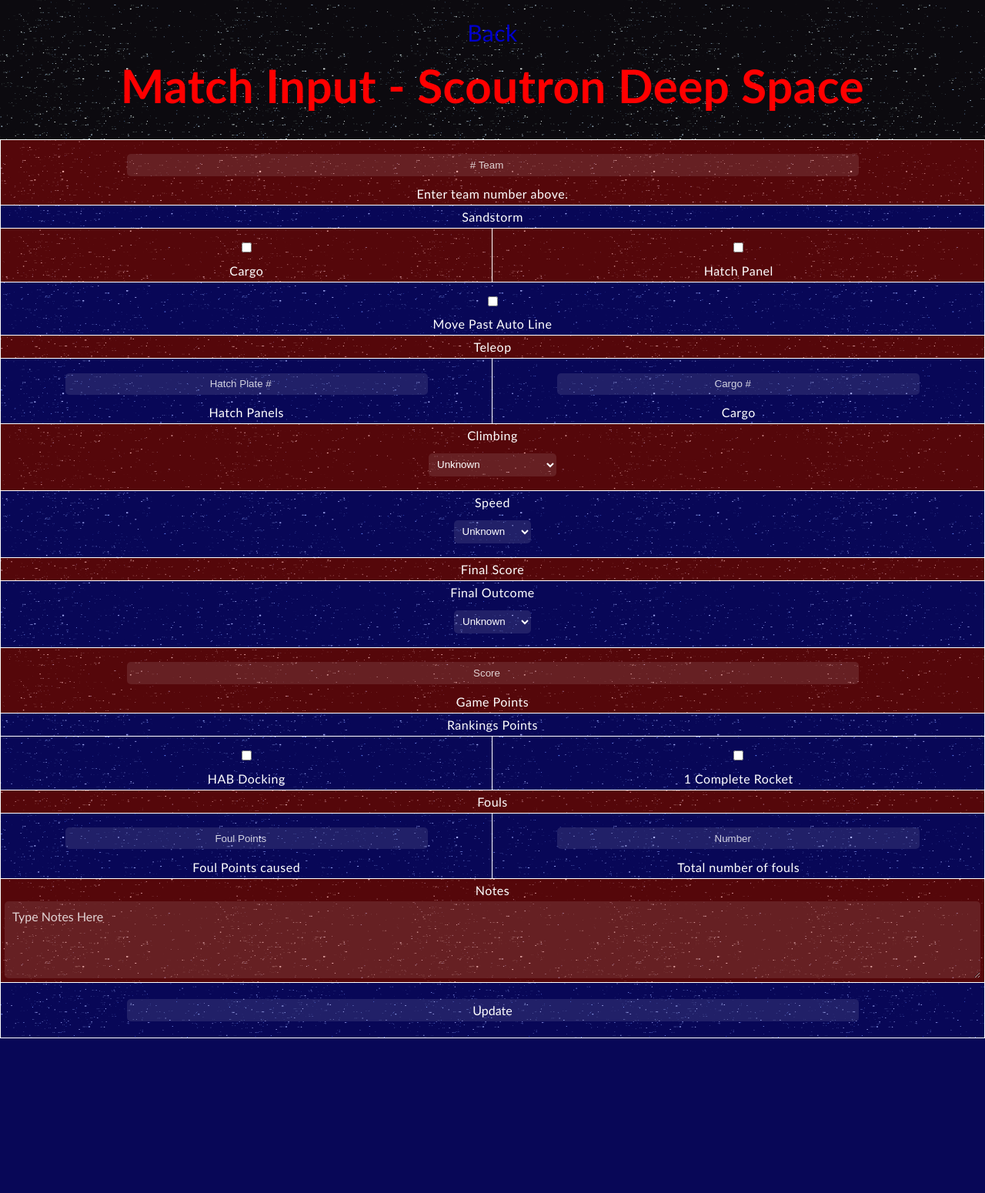
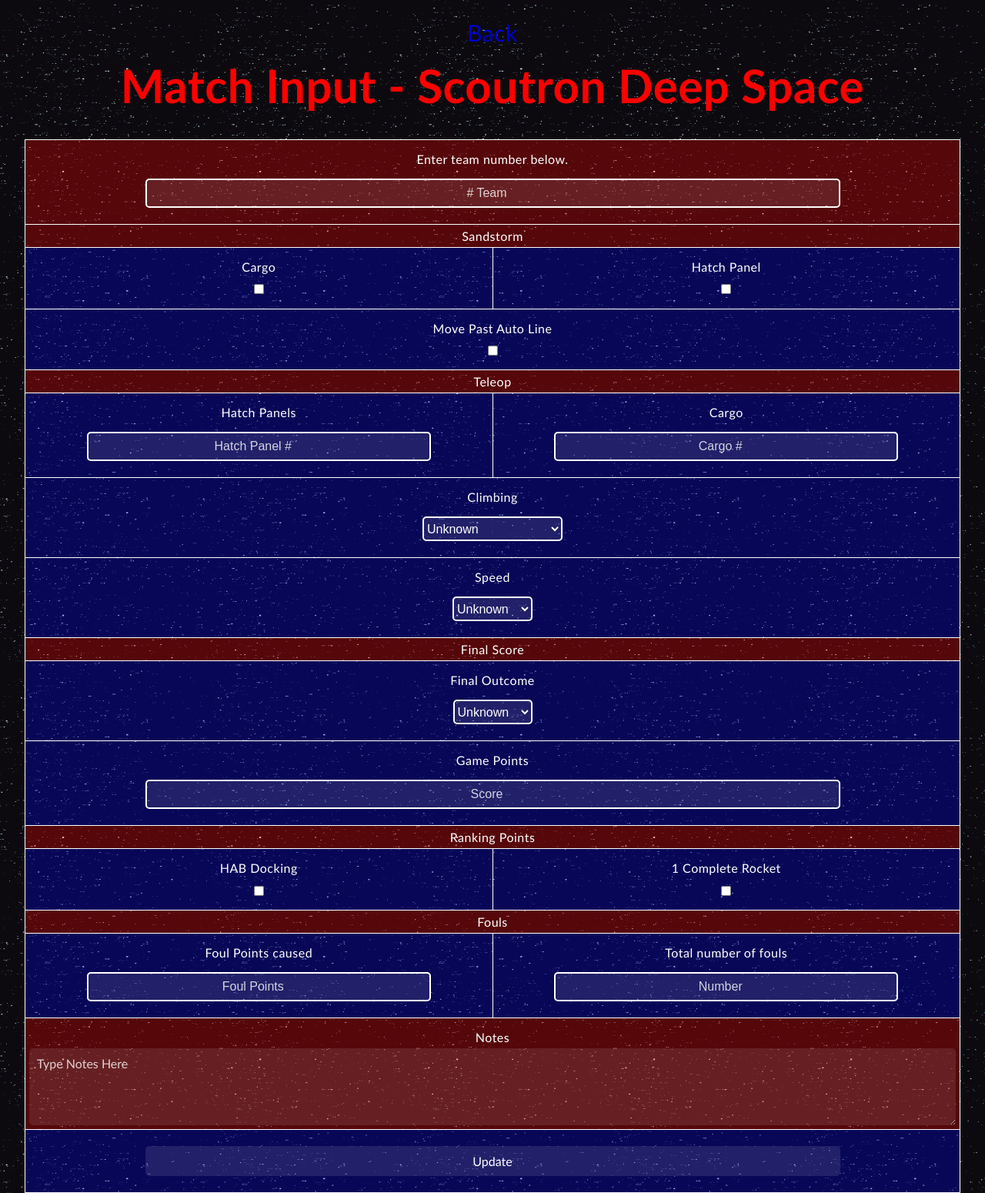
Before and after one commit to Team41Robotics/Scoutron-2019, a PHP site: page /input_match.html in a window 1280 px wide. Shown: the whole page at 77% size. Before the commit the page ends 1349 px from the top, so only its background shows below. Run offline with PHP 8.4, Linux system fonts and the light colour scheme.

Commit message:
Finished match input

```diff
--- /dev/null
+++ b/alternateTableColors.css
@@ -0,0 +1,6 @@
+tr:nth-child(even){
+	background-color: rgba(0, 0, 255, 0.3);
+}
+tr:nth-child(odd){
+	background-color: rgba(255, 0, 0, 0.3);
+}
--- a/form.js
+++ b/form.js
@@ -38,8 +38,6 @@ function randomize(){
 	    input.value = Math.round(Math.random()*200);
 	  } else if (input.type == "checkbox"){
 	    input.checked = (Math.round(Math.random()) == 1) ? true : false;
-	  } else if (input.type == "range"){
-	    input.value = Math.round(Math.random() * input.max);
 	  }
 	}
 	document.querySelector("select").selectedIndex = Math.round(Math.random()*4);
--- a/input_match.html
+++ b/input_match.html
@@ -1,14 +1,13 @@
 <html>
-
 	<head>
 		<script type="text/javascript" src="./form.js"></script>
 		<link href="./style.css" rel="stylesheet" />
-		<title>Scouting</title>
+		<title>Match Scouting</title>
 		<meta name="viewport" content="width=device-width, initial-scale=1.0, user-scalable=no" />
 		<script type="text/javascript">
 			function formCallback(data){
 				if (data.logged_in){
-			//document.getElemendById("status").innerHTML = "Successfully sent data on Team " + document.querySelector("input[name=Team_Number]").value;
+					// document.getElemendById("status").innerHTML = "Successfully sent data on Team " + document.querySelector("input[name=Team_Number]").value;
 					document.querySelector("form").reset();
 					window.scrollTo(0, 0);
 				} else {
@@ -16,6 +15,14 @@
 				}
 			}
 		</script>
+		<style>
+			tr {
+				background-color: rgba(0, 0, 255, 0.3);
+			}
+			tr.title {
+				background-color: rgba(255, 0, 0, 0.3);
+			}
+		</style>
 	</head>
 
 	<body>
@@ -26,44 +33,44 @@
 		<p id="status"></p>
 		<form action="./form/input_match.php" method="POST">
 		<table id="table">
-			<tr>
+			<tr class="title">
 				<td colspan="2">
+					<label for="Team_Number">Enter team number below.</label>
 					<input type="number" placeholder="# Team" name="Team_Number" min="0" step="1" />
-					<label for="Team_Number">Enter team number above.
-
-					</label>
 				</td>
 			</tr>
-			<tr>
+			<tr class="title">
 				<td colspan="2">Sandstorm</td>
 			</tr>
 			<tr>
 				<td>
-					<input type="checkbox" id="cbox1" value="1" name="Auton_Line"/>
 					<label for="cbox1">Cargo</label>
+					<input type="checkbox" id="cbox1" value="1" name="Auton_Line" />
 				</td>
-				<td>
-					<input type="checkbox" id="cbox2" value="1" name="Hatch_Auton"/>
+				<td class="test">
 					<label for="cbox2">Hatch Panel</label>
-				</td></tr>
-				<tr><td colspan="2">
-					<input type="checkbox" id="cbox3" value="1" name="Cargo_Auton" />
-					<label for="cbox3">Move Past Auto Line</label>
+					<input type="checkbox" id="cbox2" value="1" name="Hatch_Auton" />
 				</td>
 			</tr>
 			<tr>
+				<td colspan="2">
+					<label for="cbox3">Move Past Auto Line</label>
+					<input type="checkbox" id="cbox3" value="1" name="Cargo_Auton" />
+				</td>
+			</tr>
+			<tr class="title">
 				<td colspan="2">Teleop</td>
 			</tr>
 			<tr>
 				<td>
-					<input type="number" placeholder="Hatch Plate #" name="Hatch_Teleop" min="0" step="1" />
 					<label for="Hatch_Teleop">Hatch Panels</label>
+					<input type="number" placeholder="Hatch Panel #" name="Hatch_Teleop" min="0" step="1" />
 				</td>
 				<td>
+					<label for="Cargo_Teleop">Cargo</label>
 					<input type="number" placeholder="Cargo #" name="Cargo_Teleop" min="0" step="1" />
-					<label for="Cargo_Teleop">Cargo</label>
-				</td></tr>
-
+				</td>
+			</tr>
 			</tr>
 			<tr>
 				<td colspan="2">
@@ -88,11 +95,13 @@
 						<option value="3">Fast</option>
 						<option value="4">The Flash</option>
 					</select>
+				</td>
 			</tr>
-			<tr><td colspan="2">
-					<label for="Final_Score">Final Score</label>
+			<tr class="title">
+				<td colspan="2">
+					Final Score
 				</td>
-			<tr>
+			</tr>
 			<td colspan="2">
 				<label for="Outcome">Final Outcome</label>
 				<select name="Outcome">
@@ -101,40 +110,42 @@
 					<option value="1">Tie (1 RP)</option>
 					<option value="2">Win (2 RP)</option>
 				</select>
-			 </tr>
+			</td>
 			<tr>
 				<td colspan="2">
-					<input type="number" placeholder="Score" name="Total_Game_Points" min="0" step="1" /> Game Points
-				</td></tr>
+					<label for="Total_Game_Points">Game Points</label>
+					<input type="number" placeholder="Score" id="Total_Game_Points" name="Total_Game_Points" min="0" step="1" />
+				</td>
 			</tr>
-			<tr><td colspan="2">
-					<label for="Ranking_Points">Rankings Points</label>
+			<tr class="title">
+				<td colspan="2">
+					Ranking Points
 				</td>
-			<tr>
-			<tr>
-				<td>
-					 <input type="checkbox" id="cbox5" value="0.5" name="HAB_Docking"/>
-					<label for="cbox5">HAB Docking</label>
-				</td>
-				<td>
-					 <input type="checkbox" id="cbox6" value="0.5" name="Complete_Rocket"/>
-					<label for="cbox6">1 Complete Rocket</label>
-				</td>
-
-			<tr>
-				<td colspan="6">Fouls</td>
 			</tr>
 			<tr>
 				<td>
-					<input type="number" placeholder="Foul Points" id="fp" name="Foul_Points" min="0" step="1" />
-					<label for="fp">Foul Points caused</label>
+					<label for="cbox5">HAB Docking</label>
+					<input type="checkbox" id="cbox5" value="0.5" name="HAB_Docking"/>
 				</td>
 				<td>
-					<input type="number" placeholder="Number" id="#fouls" name="Number_Of_Fouls" min="0" step="1" />
-					<label for="#fouls">Total number of fouls</label>
+					<label for="cbox6">1 Complete Rocket</label>
+					<input type="checkbox" id="cbox6" value="0.5" name="Complete_Rocket"/>
 				</td>
 			</tr>
+			<tr class="title">
+				<td colspan="2">Fouls</td>
+			</tr>
 			<tr>
+				<td>
+					<label for="fp">Foul Points caused</label>
+					<input type="number" placeholder="Foul Points" id="fp" name="Foul_Points" min="0" step="1" />
+				</td>
+				<td>
+					<label for="fouls">Total number of fouls</label>
+					<input type="number" placeholder="Number" id="fouls" name="Number_Of_Fouls" min="0" step="1" />
+				</td>
+			</tr>
+			<tr class="title">
 				<td colspan="2">
 					<label for="Notes">Notes</label>
 					<textarea cols="40" rows="5" class="notes scroll" placeholder="Type Notes Here" name="Notes"></textarea>
@@ -142,9 +153,7 @@
 			</tr>
 			<tr>
 				<td colspan="2">
-
 					<input type="submit" value="Update" />
-
 				</td>
 			</tr>
 		</table>
--- a/login.html
+++ b/login.html
@@ -9,6 +9,9 @@
 			#username, #password {
 				width: 60%;
 				min-width: 100px;
+			}
+			input {
+				font-size: 1em;
 			}
 		</style>
 		<script type="text/javascript">
--- a/ranking.html
+++ b/ranking.html
@@ -3,6 +3,7 @@
 <head>
     <link href="https://fonts.googleapis.com/css?family=VT323" rel="stylesheet" />
     <link href="./style.css" rel="stylesheet" />
+    <link href="./alternateTableColors.css" rel="stylesheet" />
     <script type="text/javascript" src="./form.js"></script>
     <title>Scoutron Ranking</title>
     <style>
--- a/style.css
+++ b/style.css
@@ -13,7 +13,7 @@ body {
 	font-family: Calibri, Helvetica, sans-serif;
 	letter-spacing: .5px;
 	font-size:20px;
-	background: url("spaceMoving.gif");
+	background: url("./img/spaceMoving.gif");
 	background-size: 20%;
 	color: white;
 	display: flex;
@@ -41,13 +41,6 @@ a:hover{
 	background-color: rgba(255, 255, 255, 0.15);
 }
 
-tr:nth-child(even){
-	background-color: rgba(0, 0, 255, 0.3);
-}
-tr:nth-child(odd){
-	background-color: rgba(255, 0, 0, 0.3);
-}
-
 h1 {
 	color: red;
     padding: 0.5px;
@@ -60,9 +53,10 @@ h2 {
 }
 table {
 	border-collapse: collapse;
-	width: 100%;
+	width: 95%;
+	margin: 0 auto;
 }
-table td, table th {
+td, th {
 	text-align: center;
 	border: 1px solid;
 	border-collapse: collapse;
@@ -79,28 +73,6 @@ table td, table th {
 }
 .data tr {
 	width: 100%;
-}
-@keyframes example {
-	0%{transform: rotate(0deg);height:1em;}
-	50%{height:6em;}
-	100%{transform: rotate(720deg);height:1em;}
-}
-@keyframes example1 {
-	0%{transform: rotate(720deg);height:1em;}
-	50%{height:6em;}
-	100%{transform: rotate(0deg);height:1em;}
-}
-.logo, logo2 {
-	height: 6em;
-	position: absolute;
-	right: 10px;
-	animation-name: example;
-	animation-timing-function: linear;
-	animation-duration: 5s;
-	animation-iteration-count: infinite;
-}
-.logo2 {
-	animation-name: example1;
 }
 .scroll::-webkit-scrollbar-track {
 	-webkit-box-shadow: inset 0 0 6px rgba(0, 0, 0, 0.6);
@@ -134,13 +106,14 @@ table td, table th {
 }
 select {
 	display: block;
+	margin: 1em auto;
+	border: 2px solid white;
+	height: 2em;
+	background-color: rgba(255, 255, 255, 0.1);
 	color: white;
-	margin: 1em auto;
-	padding: 0.5em;
 	border-radius: 5px;
 	outline: none;
-	border: none;
-	background-color: rgba(255, 255, 255, 0.1);
+	font-size: 1em;
 }
 select option {
 	color:black;
@@ -174,8 +147,9 @@ input {
 	text-align: center;
 	width: 75%;
 }
-input[type=text], input[type=password] {
+input[type=text], input[type=password], input[type=number] {
 	border: 2px solid white;
+	font-size: 1em;
 }
 input[type=submit] {
 	font-size: 1em;
@@ -183,43 +157,21 @@ input[type=submit] {
 	outline: none;
 	border: none;
 	border-radius: 5px;
-	padding: 5px;
+	padding: 10px;
 	transition: .2s;
 }
 input[type=submit]:hover {
 	background-color: rgba(255, 255, 255, 0.2);
 }
-input[type=range] {
-	-webkit-appearance: none;
-	margin: 0;
-	width: 91%;
+input[type=checkbox], input[type=radio] {
+	width: auto;
 }
 input::placeholder, input::-webkit-input-placeholder, textarea::placeholder, textarea::-webkit-input-placeholder {
 	color: rgba(255, 255, 255, 0.8);
 }
-input[type=range]::-webkit-slider-runnable-track {
-	width: 100%;
-	height: 5px;
-	cursor: pointer;
-	animate: 0.2s;
-	box-shadow: 0px 0px 0px #000000;
-	background: #2497E3;
-	border-radius: 1px;
-	border: 0px solid #000000;
-}
-input[type=range]::-webkit-slider-thumb {
-	box-shadow: 0px 0px 0px #000000;
-	border: 1px solid #2497E3;
-	height: 18px;
-	width: 18px;
-	border-radius: 25px;
-	background: #A1D0FF;
-	cursor: pointer;
-	-webkit-appearance: none;
-	margin-top: -7px;
-}
-input[type=range]:focus::-ms-fill-upper {
-	background: #2497E3;
+label {
+	margin-top: 10px;
+	display: block;
 }
 .back {
 	margin-top: 20px;
--- a/team_profile.html
+++ b/team_profile.html
@@ -2,6 +2,7 @@
 <html>
 <head>
     <link href="./style.css" rel="stylesheet" />
+    <link href="./alternateTableColors.css" rel="stylesheet" />
 	<meta name="viewport" content="width=device-width, initial-scale=1.0, user-scalable=no" />
     	<script type="text/javascript" src="./form.js"></script>
     	<script type="text/javascript" src="./team_profile.js"></script>
--- a/wheel_base_key.html
+++ b/wheel_base_key.html
@@ -2,8 +2,8 @@
 
     <head>
         <script type="text/javascript" src="./form.js"></script>
-        <link href="https://fonts.googleapis.com/css?family=Raleway|Coda" rel="stylesheet" />
-    <link href="./style.css" rel="stylesheet" />
+        <link href="./style.css" rel="stylesheet" />
+        <link href="./alternateTableColors.css" rel="stylesheet" />
         <title>Pit Input</title>
         <style>
             td img {
```
Also changed, not shown: input_pit.html (+6 -5 lines), img/spaceMoving.gif (renamed from spaceMoving.gif). Lines whose indentation alone changed are shown as unchanged.
